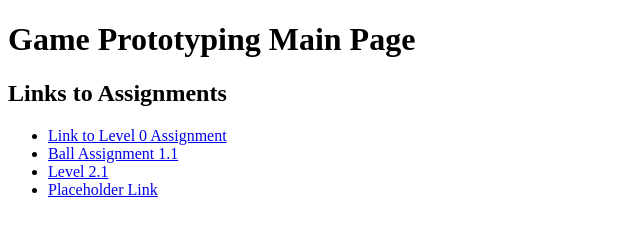
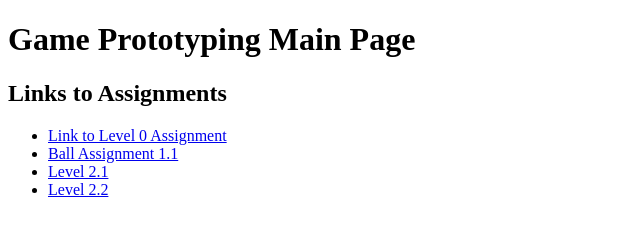
Before and after one commit to RyanBellNEIT/GamePrototyping, a plain HTML site: page index.html in a window 1280 px wide. Shown: the full height of the page, 0-640 px from the left. Drawn offline with Linux system fonts and the light colour scheme.

Commit message:
Sending to Heroku

```diff
--- a/index.html
+++ b/index.html
@@ -13,7 +13,7 @@
         <li><a href="Week1/Level0/index.html">Link to Level 0 Assignment</a></li>
         <li><a href="Level 1/ball.html">Ball Assignment 1.1</a></li>
         <li><a href="Level 2/2.1/GameObject.html">Level 2.1</a></li>
-        <li><a href="#">Placeholder Link</a></li>
+        <li><a href="Level 2/2.2/GameObject.html">Level 2.2</a></li>
     </ul>
 </body>
 </html>
```
